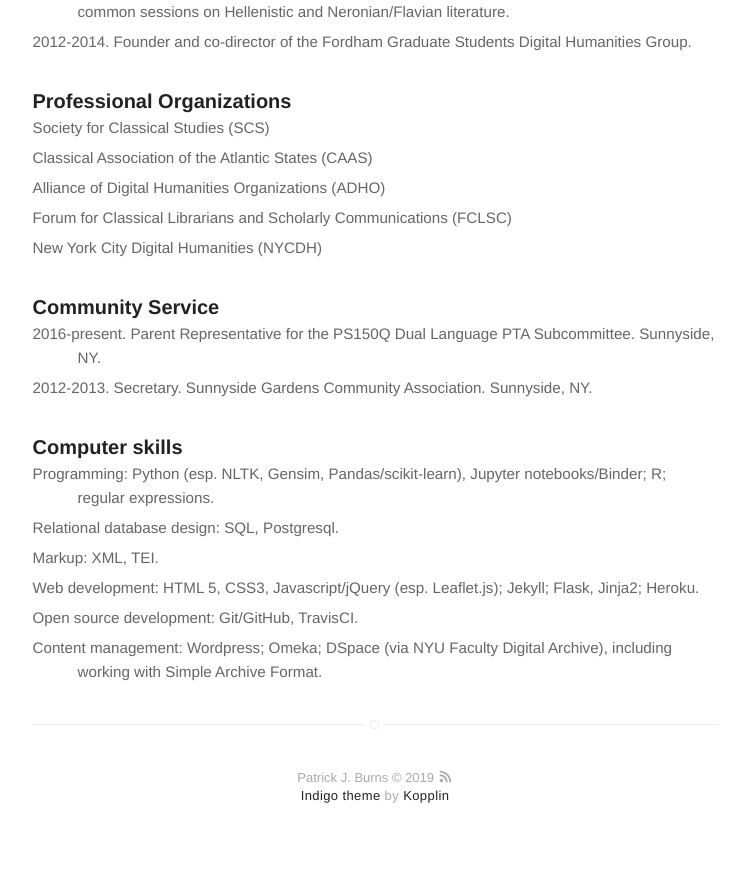
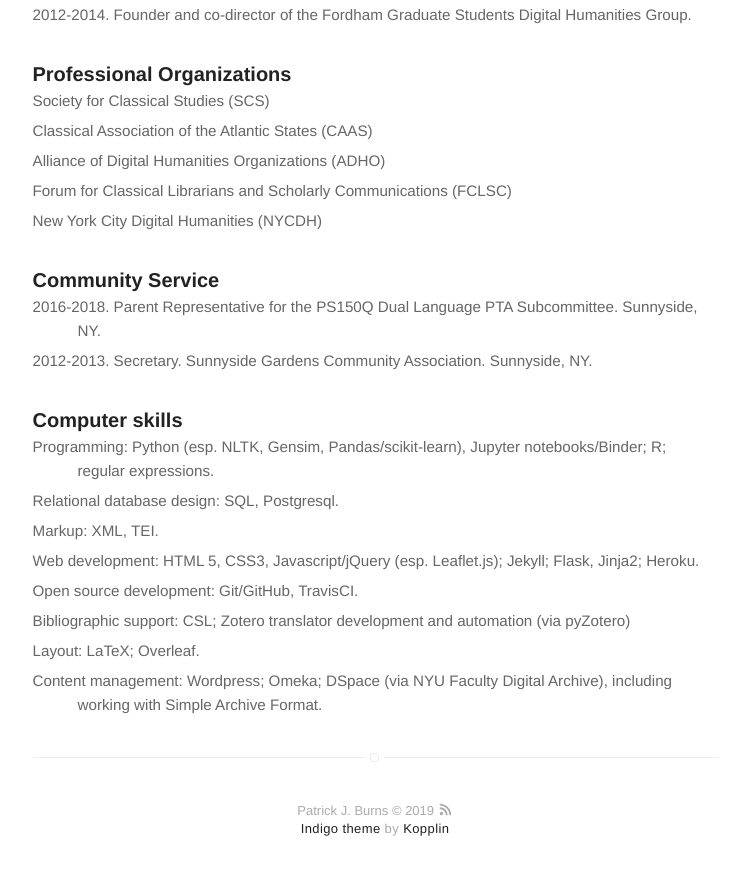
Before and after one commit to diyclassics/diyclassics.github.io, a Jekyll site: the page built from cv.md, in a window 1280 px wide and 900 px high, scrolled down 6377 px. Shown: the top 875 px of the window, without its empty margins (265-1009 px from the left). Built offline with Jekyll 4.4.1, drawn with Linux system fonts in a browser that asks for light colours; some of the changed lines change nothing that is shown; some of the changed text lies outside the part shown.

Commit message:
Update cv

```diff
--- a/cv.md
+++ b/cv.md
@@ -7,15 +7,14 @@
 # Patrick J. Burns
 
 {:.cv-address}
-patrick.j.burns@nyu.edu
-(212) 992-7811
+patrick@diyclassics.org
 
 {:.cv-orcid}
 ORCID 0000-0003-2158-866X
 
 {:.cv-info}
 **Curriculum Vitae**
-January 2019
+June 2019
 
 ### Employment
 
@@ -41,7 +40,7 @@
 
 #### Articles
 
-- 2018\. "Creating Stoplists for Historical Languages," *Digital Classics Online* 4(2) [[article]](https://journals.ub.uni-heidelberg.de/index.php/dco/article/view/52124){:.cv-link}
+- 2018\. "Creating Stoplists for Historical Languages," *Digital Classics Online* 4(2):4-20. [[article]](https://journals.ub.uni-heidelberg.de/index.php/dco/article/view/52124){:.cv-link}
 - 2017\. "Measuring and Mapping Intergeneric Allusion in Latin Poetry using Tesserae," *Journal of Data Mining and Digital Humanities*. Special Issue on Computer-Aided Processing of Intertextuality in Ancient Languages. [[article]](https://hal.archives-ouvertes.fr/hal-01282568v4/document){:.cv-link}
 
 
@@ -80,6 +79,7 @@
 - 2018\. Latin language model for spaCy. [[code]](https://github.com/diyclassics/latin-spacy-models){:.cv-link}
 
 ### Conferences
+<!-- - ADD DHBME? -->
 - 2018\. *Future Philologies: Digital Directions in Text for Historical Languages*. Organizer. Institute for the Study of the Ancient World. April 20. [[site]](https://diyclassics.github.io/future-philologies/){:.cv-link}
 
 ### Conference Panels
@@ -269,7 +269,7 @@
 --->
 
 ### Community Service
-- 2016-present. Parent Representative for the PS150Q Dual Language PTA Subcommittee. Sunnyside, NY.
+- 2016-2018. Parent Representative for the PS150Q Dual Language PTA Subcommittee. Sunnyside, NY.
 - 2012-2013. Secretary. Sunnyside Gardens Community Association. Sunnyside, NY.
 
 
@@ -280,6 +280,8 @@
 - Markup: XML, TEI. <!--- XSLT --->
 - Web development: HTML 5, CSS3, Javascript/jQuery (esp. Leaflet.js); Jekyll; Flask, Jinja2; Heroku.
 - Open source development: Git/GitHub, TravisCI.
+- Bibliographic support: CSL; Zotero translator development and automation (via pyZotero)
+- Layout: LaTeX; Overleaf.
 - Content management: Wordpress; Omeka; DSpace (via NYU Faculty Digital Archive), including working with Simple Archive Format. <!---CMS: Add Drupal --->
 
 <!---WEBCONFIG: Add Apache, Tomcat --->
@@ -287,9 +289,6 @@
 <!---VISUALIZATION: Add D3.js --->
 <!---INFRASTRUCTURE: Add AWS --->
 <!---MAPPING: Add QGIS --->
-<!---LAYOUT: Add LaTeX --->
-
-<!--- WORTH INCLUDING ANYMORE? VBA for MS Access, VBA for MS Excel --->
 
 <!---
 
```
